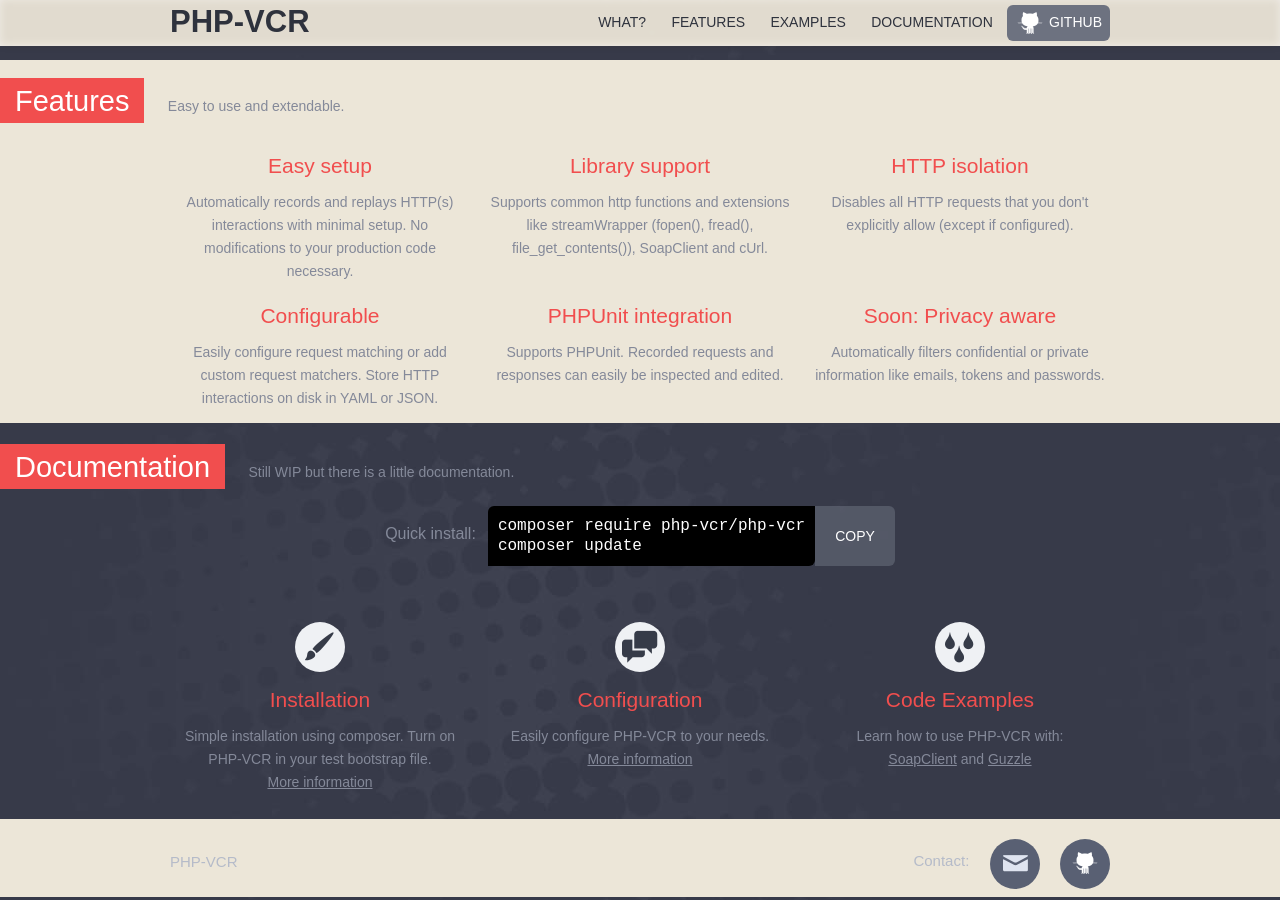
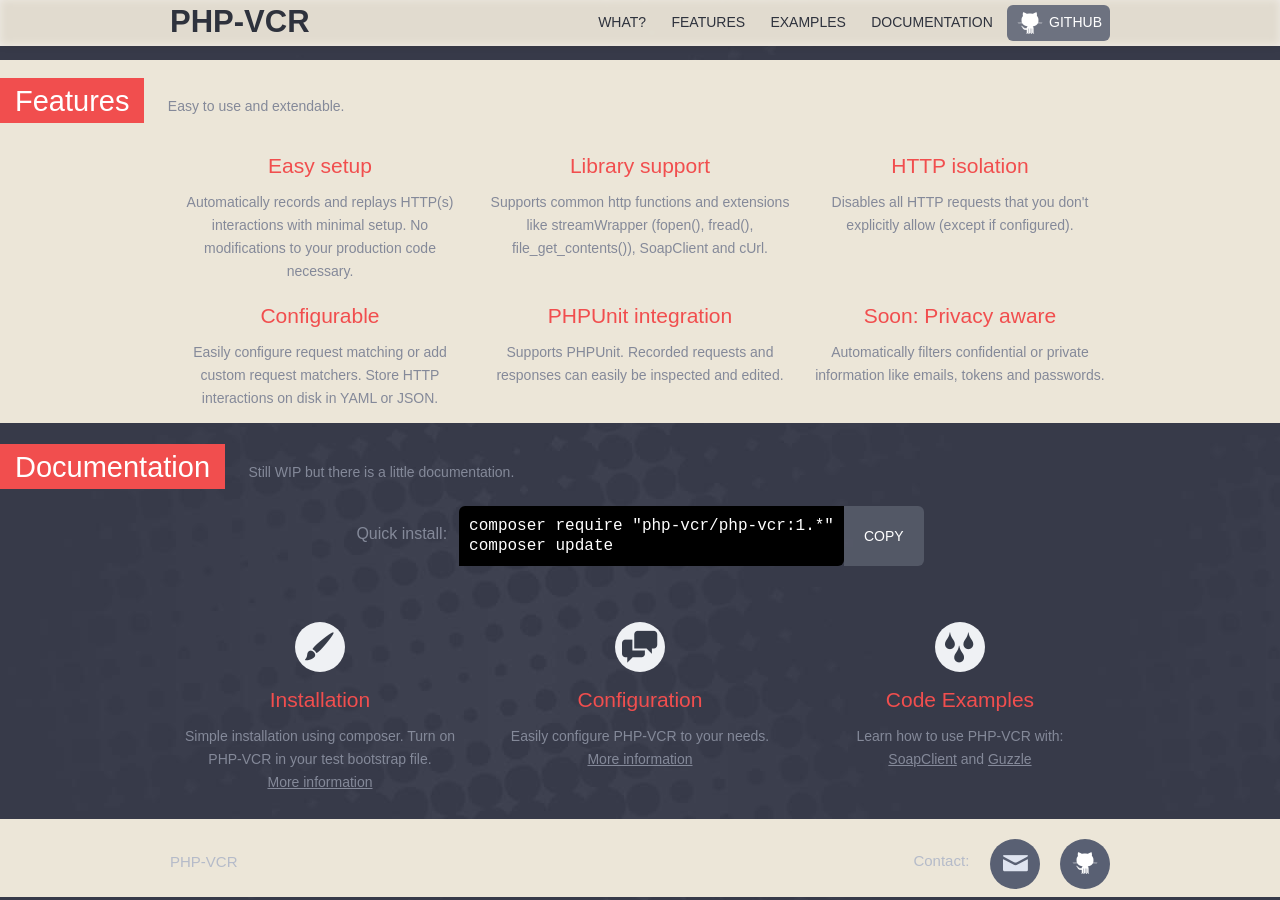
Before and after one commit to php-vcr/php-vcr.github.io, a Jekyll site: the page built from index.html, in a window 1280 px wide and 900 px high, scrolled down 833 px. Built offline with Jekyll 4.4.1, drawn with Linux system fonts in a browser that asks for light colours.

Commit message:
Defaulted version to 1.*.

```diff
--- a/index.html
+++ b/index.html
@@ -79,7 +79,7 @@
     </div>
     <div class="w-container quick-install">
       <div class="code-headline">Quick install:</div>
-      <div class="code" code="bash">composer require php-vcr/php-vcr
+      <div class="code" code="bash">composer require "php-vcr/php-vcr:1.*"
         <br>composer update
         <br>
       </div>
```
Also changed, not shown: documentation/_posts/2013-10-30-installation.md (+1 -1 lines).
